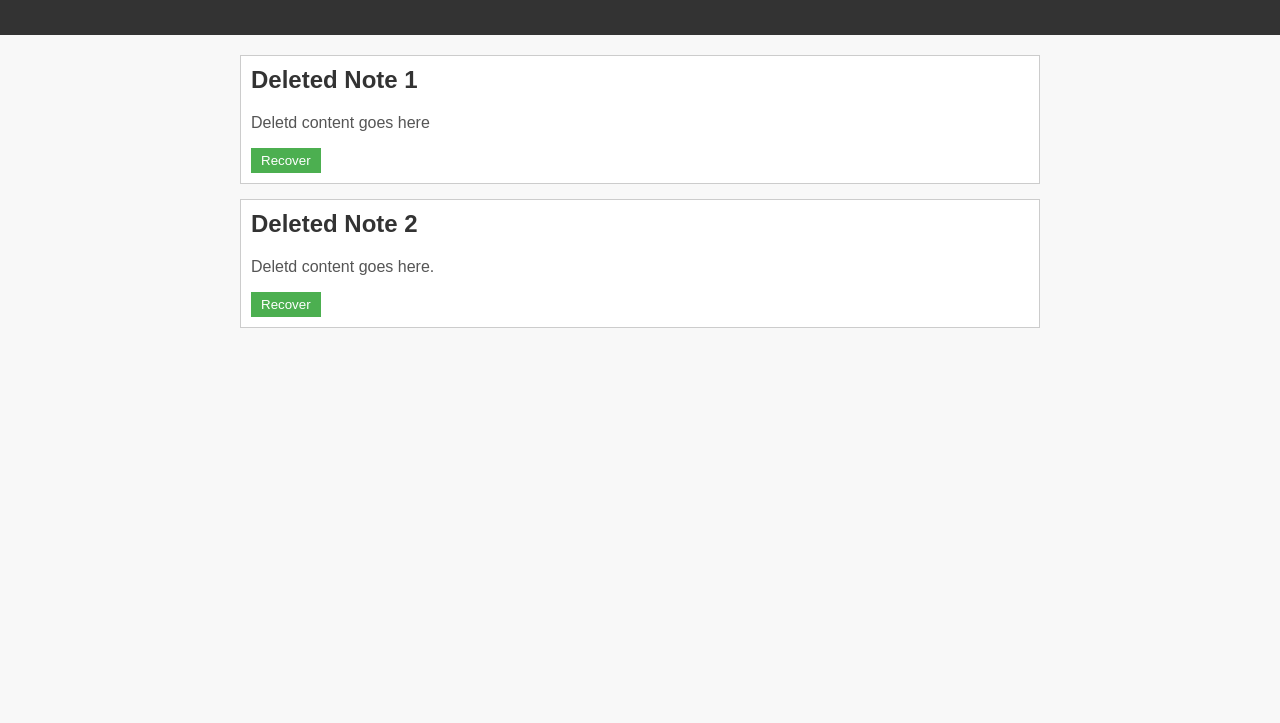
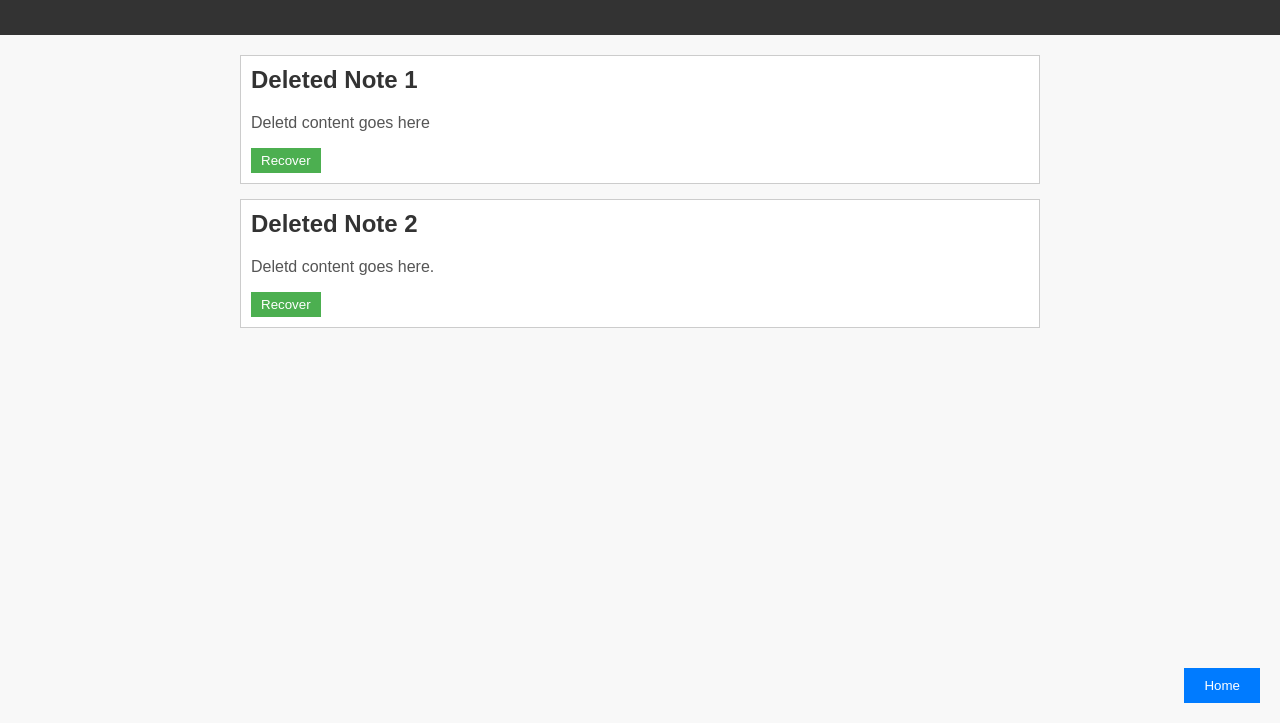
Before and after one commit to divakk14/CMPE_131_Project, a plain HTML site: page trash.html in a window 1280 px wide. Shown: the part 77-800 px from the top of the page. Drawn offline with Linux system fonts and the light colour scheme.

Commit message:
add a way to get home from trash

```diff
--- a/trash.css
+++ b/trash.css
@@ -17,3 +17,15 @@
     margin: 0 auto;
     padding: 20px;
 }
+
+.home-button {
+    background-color: #007bff;
+    color: #fff;
+    padding: 10px 20px;
+    border: none;
+    cursor: pointer;
+    align-items: baseline;
+    position: fixed;
+    bottom: 20px;
+    right: 20px;
+}
--- a/trash.html
+++ b/trash.html
@@ -92,4 +92,8 @@
         window.onload = populateTrashNotes;
     </script>
 </body>
+<footer>
+    <button class="home-button"
+    onclick="window.location.href='home.html'">Home</button>
+</footer>
 </html>
```
